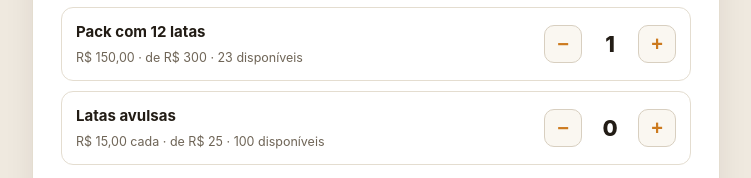
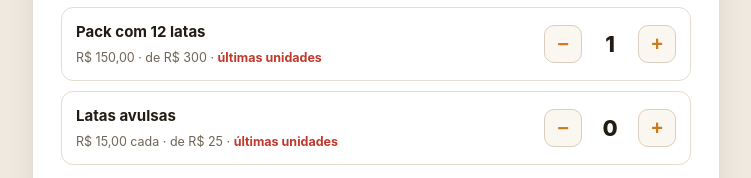
Before and after one commit to eduardomail77-hub/saldo-latas-fora-da-lei, a website: page index.html in a window 1280 px wide. Shown: the part 1611-1789 px from the top of the page, without its empty margins (264-1015 px from the left). Drawn offline with Linux system fonts and the light colour scheme; no server answers.

Commit message:
Escassez: 'ultimas unidades' no lugar da quantidade exata

```diff
--- a/index.html
+++ b/index.html
@@ -129,11 +129,11 @@ input[type=text]:focus{outline:none;border-color:var(--accent)}
 
       <label class="l">Monte seu pedido</label>
       <div class="item" id="itemPack">
-        <div class="iteminfo"><b>Pack com 12 latas</b><small>R$ 150,00 · de R$ 300 · <span id="leftPacks">23</span> disponíveis</small></div>
+        <div class="iteminfo"><b>Pack com 12 latas</b><small>R$ 150,00 · de R$ 300 · <span id="scarcePacks" style="color:#c0392b;font-weight:700">últimas unidades</span></small></div>
         <div class="qty"><button type="button" id="minusP">−</button><span id="qtdP">1</span><button type="button" id="plusP">+</button></div>
       </div>
       <div class="item" id="itemUnit">
-        <div class="iteminfo"><b>Latas avulsas</b><small>R$ 15,00 cada · de R$ 25 · <span id="leftUnits">100</span> disponíveis</small></div>
+        <div class="iteminfo"><b>Latas avulsas</b><small>R$ 15,00 cada · de R$ 25 · <span id="scarceUnits" style="color:#c0392b;font-weight:700">últimas unidades</span></small></div>
         <div class="qty"><button type="button" id="minusU">−</button><span id="qtdU">0</span><button type="button" id="plusU">+</button></div>
       </div>
 
@@ -166,7 +166,7 @@ var lblret=document.getElementById('lblret'), lblent=document.getElementById('lb
 var endereco=document.getElementById('endereco'), totalval=document.getElementById('totalval');
 var alerta=document.getElementById('alerta');
 var qtdP=document.getElementById('qtdP'), qtdU=document.getElementById('qtdU');
-var leftPacks=document.getElementById('leftPacks'), leftUnits=document.getElementById('leftUnits');
+var scarcePacks=document.getElementById('scarcePacks'), scarceUnits=document.getElementById('scarceUnits');
 var itemPack=document.getElementById('itemPack'), itemUnit=document.getElementById('itemUnit');
 function fmt(n){return 'R$ '+n+',00';}
 function total(){ return packsQty*150 + unitsQty*15 + frete; }
@@ -174,8 +174,8 @@ function atualiza(){ totalval.textContent=fmt(total()); }
 function tipoAtual(){ return document.querySelector('input[name=entrega]:checked').value; }
 
 function aplicaEstoque(){
-  leftPacks.textContent=estoque.packsLeft;
-  leftUnits.textContent=estoque.unitsLeft;
+  scarcePacks.textContent = estoque.packsLeft<=0 ? 'esgotado' : 'últimas unidades';
+  scarceUnits.textContent = estoque.unitsLeft<=0 ? 'esgotado' : 'últimas unidades';
   if(packsQty>estoque.packsLeft){ packsQty=estoque.packsLeft; qtdP.textContent=packsQty; }
   if(unitsQty>estoque.unitsLeft){ unitsQty=estoque.unitsLeft; qtdU.textContent=unitsQty; }
   itemPack.classList.toggle('off', estoque.packsLeft<=0);
```
